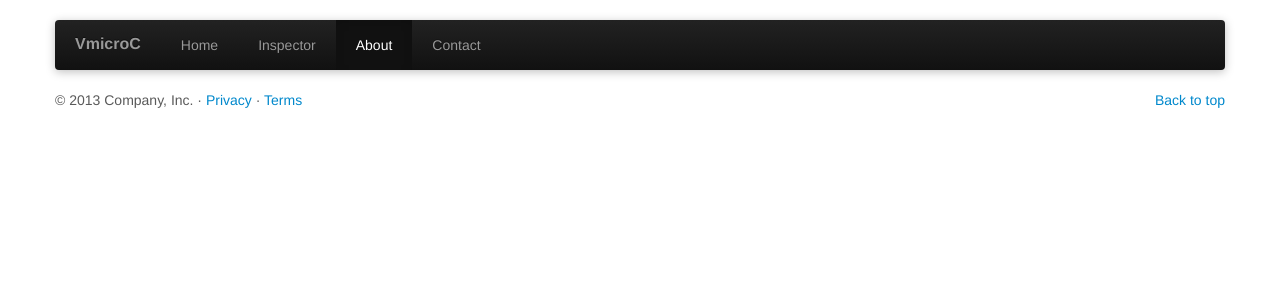
After one commit to ScienceMob/vmicroc, a Django app: page /about/ in a window 1280 px wide. The commit adds this page. Shown: the top 300 px of the page. Run offline with Django 3.2, Linux system fonts and the light colour scheme; some libraries are stand-ins or nearby versions.

Commit message:
Clean up of URLs and menu highlighting; added dummy about and contact pages.

```diff
--- a/locations/views.py
+++ b/locations/views.py
@@ -31,7 +31,7 @@ def detail_data(request, location_id):
         writer.writerow(
             [(datetime(2009, 1, 1) + timedelta(i)).strftime('%Y%m%d')] +
             [
-                '%s;%s;%s' % (sensor.position - 10, sensor.position, sensor.position + 10)
+                sensor.position
                 for sensor in location.sensors.order_by('position')
             ]
         )
--- /dev/null
+++ b/resources/templates/about.html
@@ -0,0 +1,6 @@
+{% extends "normal.html" %}
+{% block about-active %} class="active"{% endblock %}
+{% block content %}
+<div class="container">
+</div>
+{% endblock %}
--- /dev/null
+++ b/resources/templates/contact.html
@@ -0,0 +1,6 @@
+{% extends "normal.html" %}
+{% block contact-active %} class="active"{% endblock %}
+{% block content %}
+<div class="container">
+</div>
+{% endblock %}
--- a/resources/templates/home.html
+++ b/resources/templates/home.html
@@ -1,5 +1,5 @@
 {% extends "normal.html" %}
-
+{% block home-active %} class="active"{% endblock %}
 {% block content %}
     <!-- Carousel
     ================================================== -->
--- a/resources/templates/locations/inspector.html
+++ b/resources/templates/locations/inspector.html
@@ -1,4 +1,5 @@
 {% extends base_template %}
+{% block inspector-active %} class="active"{% endblock %}
 {% block extra_head %}
 <script src="https://maps.googleapis.com/maps/api/js?v=3.exp&sensor=false"></script>
 <script src="http://dygraphs.com/dygraph-combined.js"></script>
@@ -40,7 +41,6 @@ function render_detail(location_id, timestamp) {
         document.getElementById("chart-detail-canvas"),
         data,
         {
-          customBars: true,
           title: 'Daily Temperatures - Detailed data, ' + timestamp,
           ylabel: 'Temperature (C)',
           legend: 'always',
--- a/resources/templates/normal.html
+++ b/resources/templates/normal.html
@@ -19,12 +19,12 @@
             <!-- Responsive Navbar Part 2: Place all navbar contents you want collapsed withing .navbar-collapse.collapse. -->
             <div class="nav-collapse collapse">
               <ul class="nav">
-                <li class="active"><a href="/">Home</a></li>
-				<li><a href="/inspector">Inspector</a><li>
-                <li><a href="/about">About</a></li>
-                <li><a href="/contact">Contact</a></li>
+                <li{% block home-active %}{% endblock %}><a href="{% url 'home' %}">Home</a></li>
+				        <li{% block inspector-active %}{% endblock %}><a href="{% url 'inspector' %}">Inspector</a><li>
+                <li{% block about-active %}{% endblock %}><a href="{% url 'about' %}">About</a></li>
+                <li{% block contact-active %}{% endblock %}><a href="{% url 'contact' %}">Contact</a></li>
                 <!-- Read about Bootstrap dropdowns at http://twbs.github.com/bootstrap/javascript.html#dropdowns -->
-                <li class="dropdown">
+                <!--li class="dropdown">
                   <a href="#" class="dropdown-toggle" data-toggle="dropdown">Dropdown <b class="caret"></b></a>
                   <ul class="dropdown-menu">
                     <li><a href="#">Action</a></li>
@@ -35,7 +35,7 @@
                     <li><a href="#">Separated link</a></li>
                     <li><a href="#">One more separated link</a></li>
                   </ul>
-                </li>
+                </li-->
               </ul>
             </div><!--/.nav-collapse -->
           </div><!-- /.navbar-inner -->
--- a/vmicroc/urls.py
+++ b/vmicroc/urls.py
@@ -9,6 +9,8 @@ admin.autodiscover()
 
 urlpatterns = patterns('',
     url(r'^$', 'vmicroc.views.home', name='home'),
+    url(r'^about/$', 'vmicroc.views.about', name='about'),
+    url(r'^contact/$', 'vmicroc.views.contact', name='contact'),
 
     # The page for inspecting results.
     url(r'^inspector/$', 'locations.views.inspector', name='inspector'),
--- a/vmicroc/views.py
+++ b/vmicroc/views.py
@@ -3,3 +3,11 @@ from django.shortcuts import render
 
 def home(request):
     return render(request, 'home.html', {})
+
+
+def about(request):
+    return render(request, 'about.html', {})
+
+
+def contact(request):
+    return render(request, 'contact.html', {})
```
